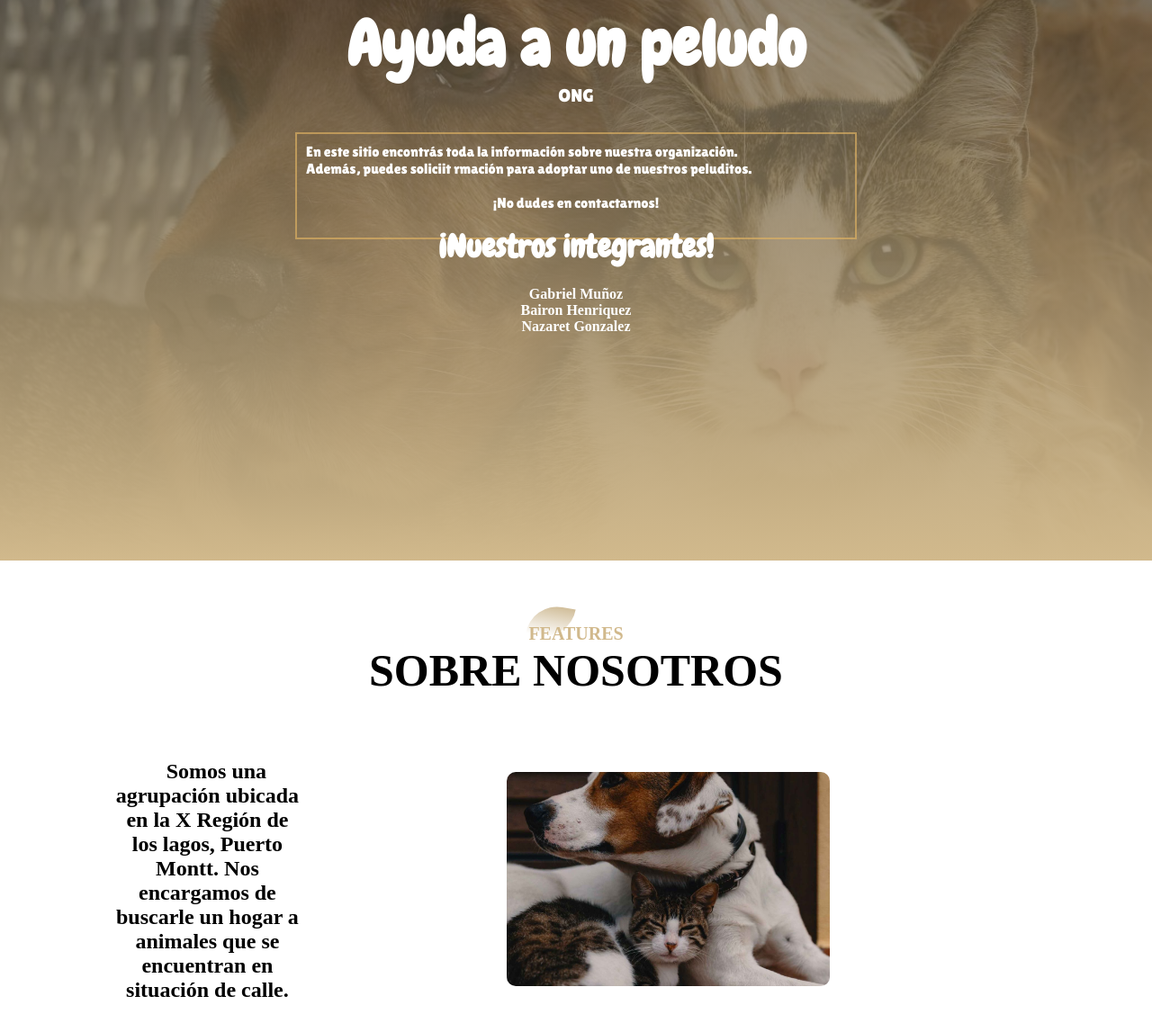
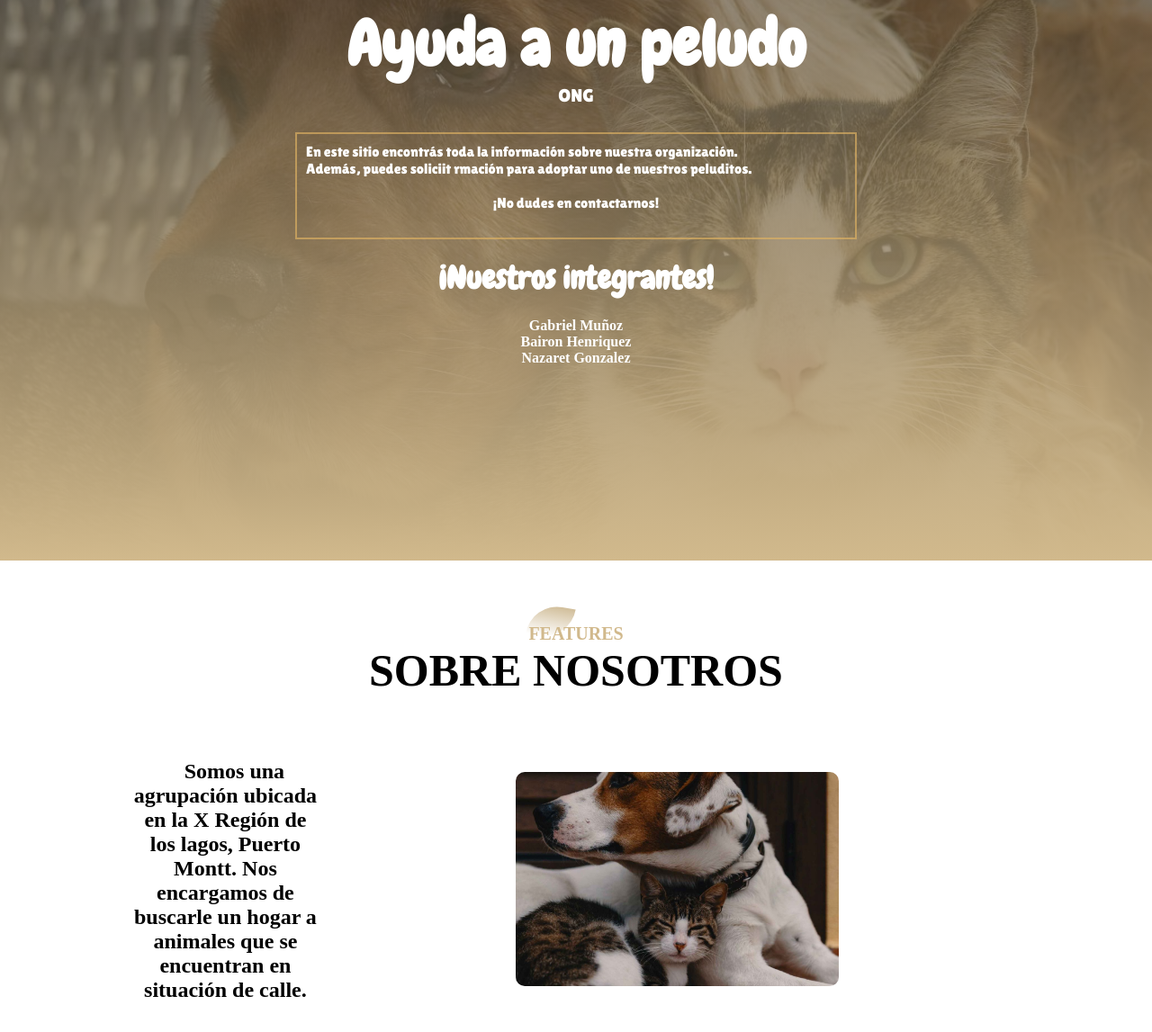
Before and after one commit to Hyooxx/Proyecto_peludos, a plain HTML site: page inicio.html in a window 1280 px wide. Shown: the part 177-1324 px from the top of the page at 90% size. Drawn offline with Linux system fonts and the light colour scheme; a web font is replaced by a local one.

Commit message:
Eliminación de archivos innecesario

```diff
--- a/inicio.html
+++ b/inicio.html
@@ -47,8 +47,6 @@
 <div id="sideNav">
     <nav>
         <ul>
-            <li><a href="sobreNosotros.html">SOBRE NOSOTROS</a></li>
-            <li><a href="#">INTEGRANTES</a></li>
             <li><a href="#">ADOPCIONES</a></li>
             <li><a href="#">PERROS</a></li>
             <li><a href="#">GATOS</a></li>
--- a/style.css
+++ b/style.css
@@ -121,6 +121,7 @@ nav ul li a{
 .features{
     flex-basis: 20%;
     text-indent: 20px;
+    margin-left: 20px
 }
 .features-img{
     flex-basis: 50%;
@@ -147,7 +148,7 @@ nav ul li a{
 .Banner-text h2{
     font-size: 35px;
     font-family: 'Chewy';
-    margin-top: 65px;
+    margin-top: 100px;
 }
 .Banner-text h4{
     margin-top: 20px;
```
